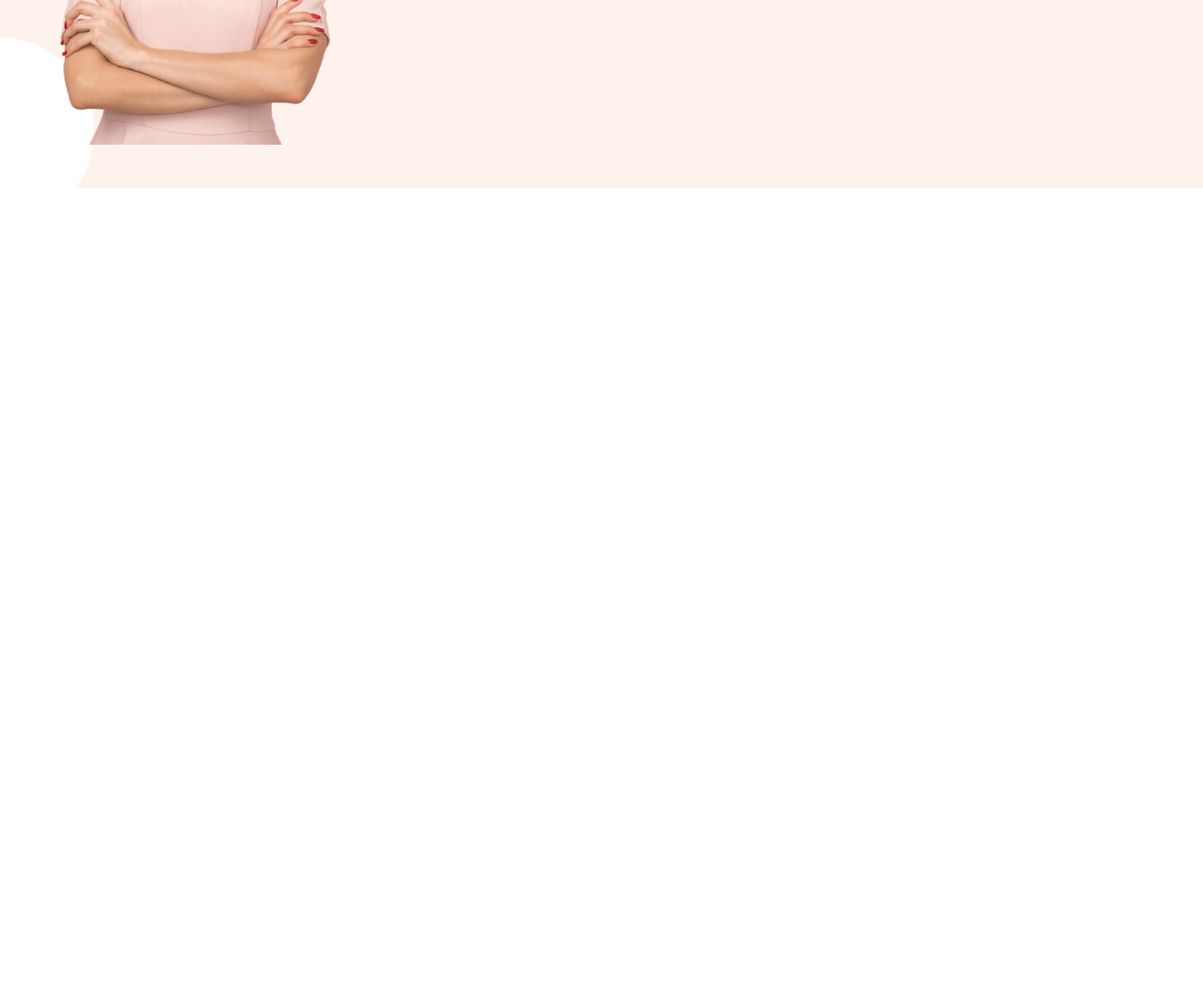
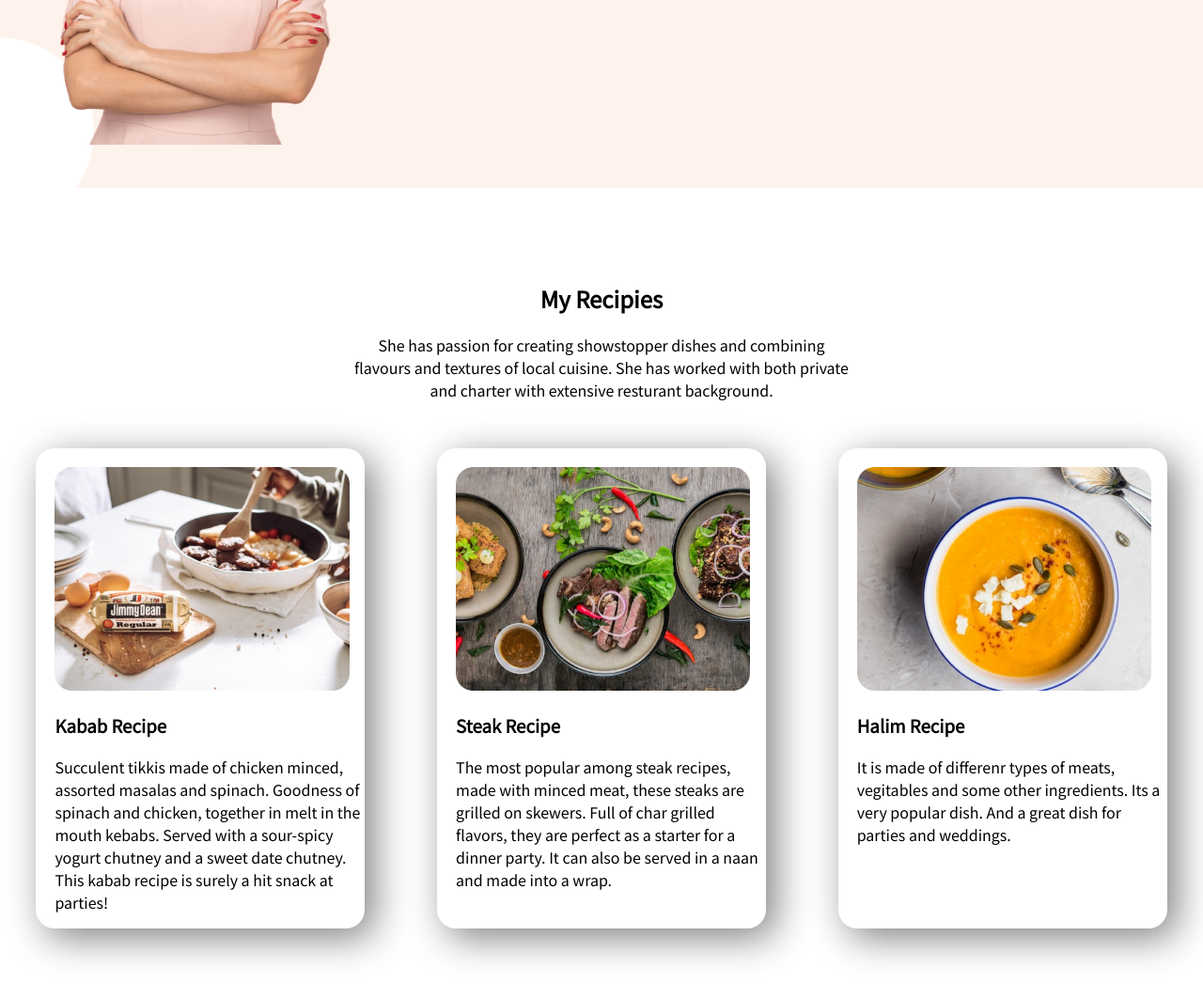
Before and after one commit to mashukj/food-network, a plain HTML site: page index.html in a window 1280 px wide. Shown: the part 990-2052 px from the top of the page at 94% size. Before the commit the page ends 1290 px from the top, so only its background shows below. Drawn offline with Linux system fonts and the light colour scheme.

Commit message:
three recipes

```diff
--- a/index.html
+++ b/index.html
@@ -35,7 +35,8 @@
         <div class="half-width">
             <h2>About Me</h2>
             <p>
-                Nattali is a young chef who is enthuastic about local cuisine. She is extremely motivated to constantly
+                Nattali is a young chef who is enthuastic about local cuisine. <br> She is extremely motivated to
+                constantly
                 develop her skills and grow professionally.
             </p>
             <br>
@@ -45,6 +46,39 @@
         </div>
 
     </section>
+    <section class="my-recipe">
+        <div id="recipes">
+            <h2>My Recipies</h2>
+            <p>
+                She has passion for creating showstopper dishes and combining <br> flavours and textures of local
+                cuisine.
+                She has worked with both private <br> and charter with extensive resturant background.
+            </p>
+        </div>
+        <div class="flexible-container ">
+            <div class="one-third-width box-shadow">
+                <img src="images/food/Project Cover.jpg" alt="">
+                <h3>Kabab Recipe</h3>
+                <p>Succulent tikkis made of chicken minced, assorted masalas and spinach. Goodness of spinach and
+                    chicken, together in melt in the mouth kebabs. Served with a sour-spicy yogurt chutney and a sweet
+                    date chutney. This kabab recipe is surely a hit snack at parties! </p>
+            </div>
+            <div class="one-third-width box-shadow">
+                <img src="images/food/Project Cover1.jpg" alt="">
+                <h3>Steak Recipe </h3>
+                <p>The most popular among steak recipes, made with minced meat, these steaks are grilled on skewers.
+                    Full of char grilled flavors, they are perfect as a starter for a dinner party. It can also be
+                    served in a naan and made into a wrap.</p>
+            </div>
+            <div class="one-third-width box-shadow">
+                <img src="images/food/Project Cover.png" alt="">
+                <h3>Halim Recipe</h3>
+                <p>It is made of differenr types of meats, vegitables and some other ingredients. Its a very popular
+                    dish. And a great dish for parties and weddings.</p>
+            </div>
+        </div>
+
+    </section>
 
 
 </body>
--- a/style.css
+++ b/style.css
@@ -40,3 +40,24 @@ h1{
 .about-me{
     background-image: url(images/shapes/7.png);
 }
+#recipes{
+    text-align: center;
+    margin-bottom: 50px;
+}
+.one-third-width{
+    width: 30%;
+
+
+}
+.one-third-width img{
+    width: 95%;
+
+}
+.box-shadow{
+   margin-right: 3%;
+   margin-left: 3%;
+   border-radius: 20px;
+   padding-top: 20px;
+   padding-left: 20px;
+    box-shadow: 10px 10px 40px grey;
+}
```
